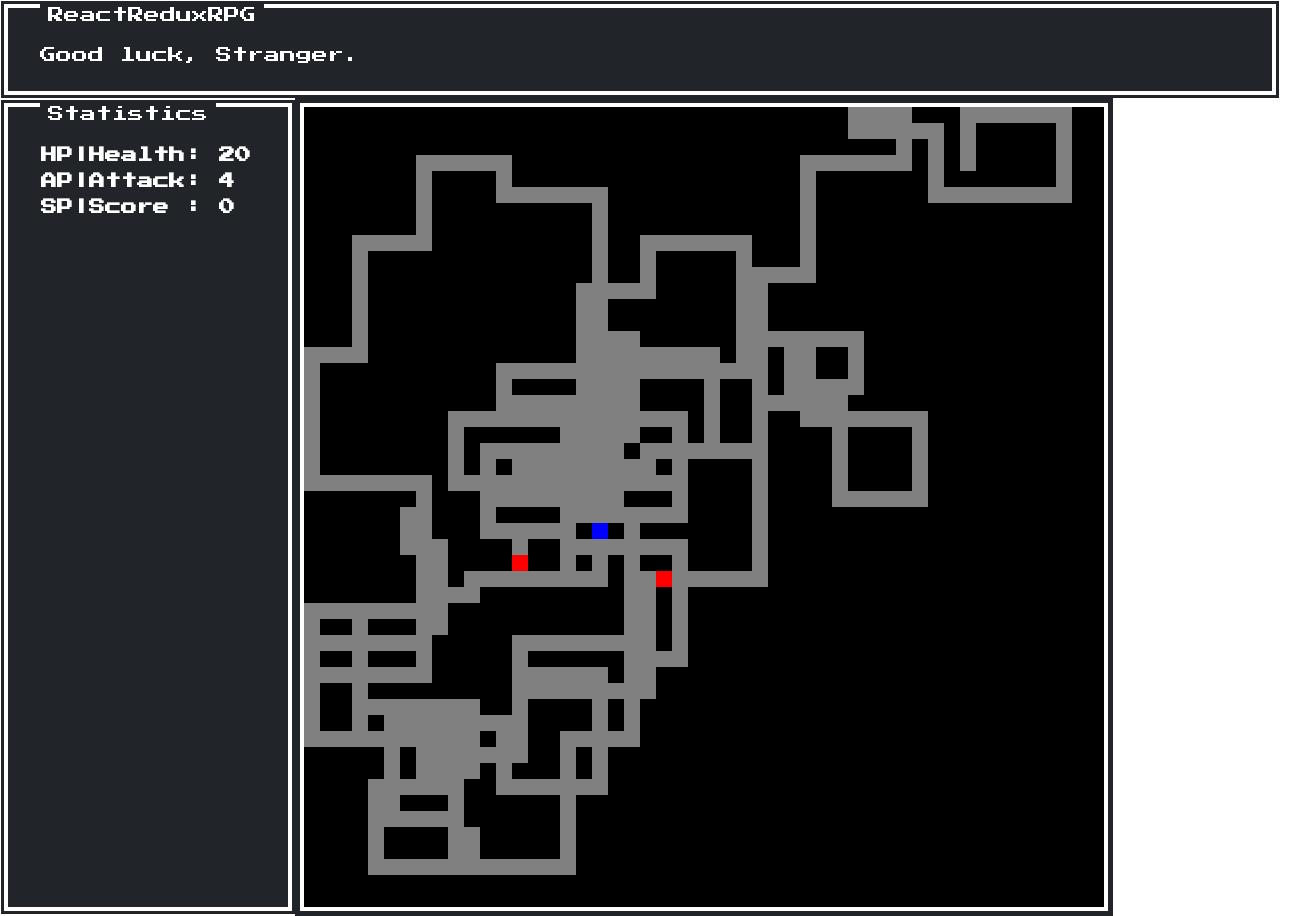
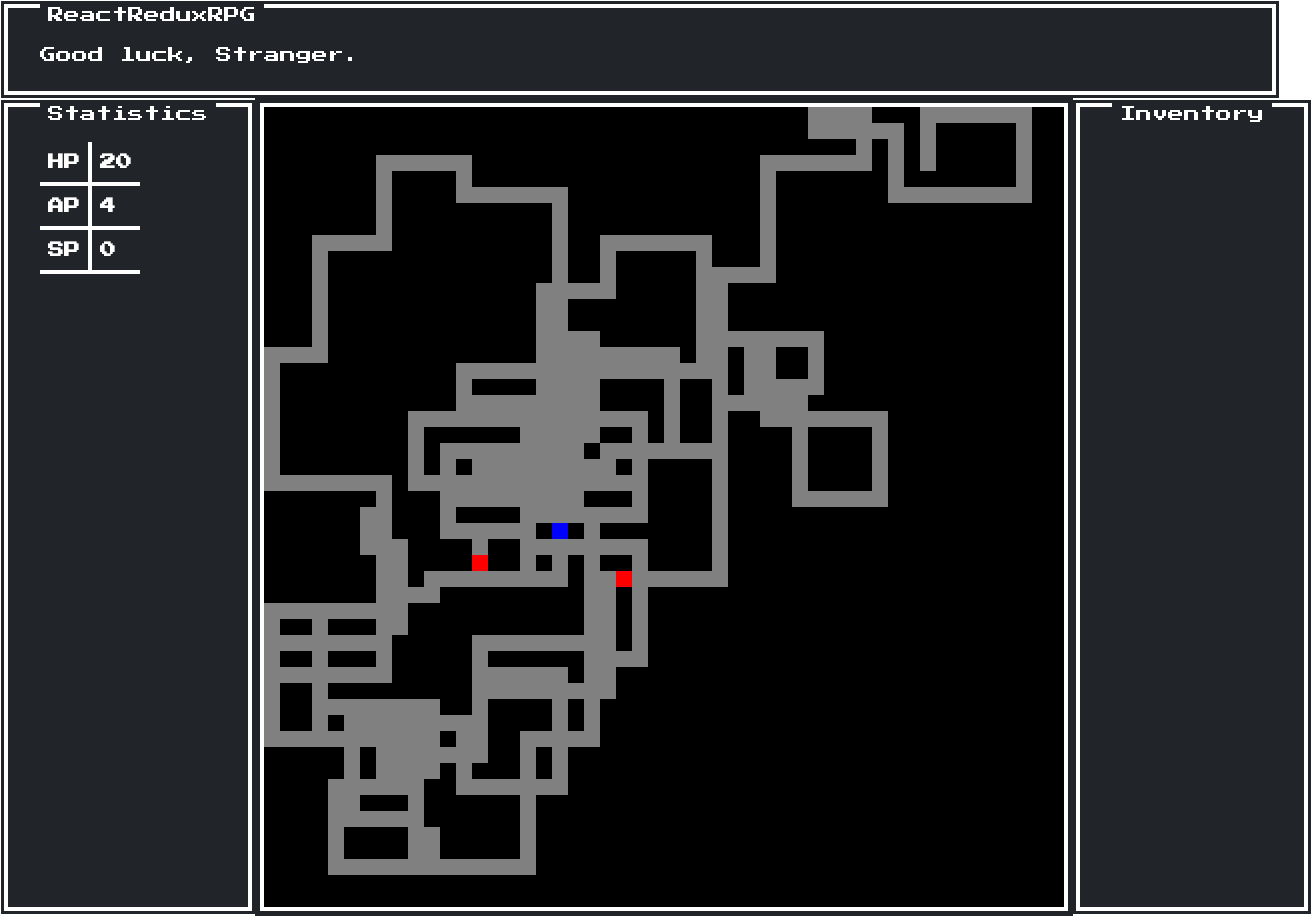
Before and after one commit to jyabka/ProjectM, a React (Create React App) app: page / in a window 1280 px wide. Shown: the whole page, 1311 px wide, since content can reach past the window. Built offline with nearby package versions, Linux system fonts and the light colour scheme.

Commit message:
First rework patch

```diff
--- a/src/App.jsx
+++ b/src/App.jsx
@@ -2,7 +2,7 @@ import React from 'react';
 import { useDispatch, useSelector } from 'react-redux';
 import { useKey } from 'react-use';
 import './App.css';
-import Universe from './universe/universe';
+import UI from './UI/UI';
 import Header from './Header';
 import { DIRECTIONS } from './configs/settings';
 import { ACTIONS } from './store/action-types';
@@ -46,7 +46,7 @@ function App() {
     return (
         <div>
             <Header />
-            <Universe />
+            <UI />
             {status === GAME_STATUS.PLAYER_DIED && <GameOverWindow />}
             {status === GAME_STATUS.PLAYER_FIGHTING && <FightWindow />}
         </div>
--- /dev/null
+++ b/src/UI/UI.css
@@ -0,0 +1,11 @@
+.stats-container {
+    width: 18rem;
+    height: auto;
+}
+.UI-container {
+    display: flex;
+}
+.inventory-container {
+    height: auto;
+    width: 35rem;
+}
--- /dev/null
+++ b/src/UI/UI.js
@@ -0,0 +1,26 @@
+import React from 'react';
+import MapPresenter from '../mapgen/mapPresenter';
+import {useSelector} from "react-redux";
+import {selectPlayer} from "../store/mapSelectors";
+import './UI.css'
+
+function UI() {
+  const player = useSelector(selectPlayer)
+    return (
+        <div className='UI-container'>
+          <div className='stats-container nes-container is-dark with-title'>
+            <p className='title'>Statistics</p>
+            <tbody className='nes-table is-dark'>
+            <tr>  <th>HP </th><th>{player.health}</th>  </tr>
+            <tr>  <th>AP </th><th>{player.dmg}</th> </tr>
+            <tr>  <th>SP </th><th>{player.score}</th> </tr>
+            </tbody>
+          </div>
+            <MapPresenter />
+          <div className='inventory-container nes-container is-dark with-title'>
+            <p className='title'>Inventory</p>
+          </div>
+        </div>
+    );
+}
+export default UI;
--- a/src/mapgen/mapPresenter.js
+++ b/src/mapgen/mapPresenter.js
@@ -1,7 +1,6 @@
 import { ENEMY_TILE, PLAYER_TILE, WALL_TILE } from '../configs/settings';
 import { useSelector } from 'react-redux';
 import './map_design.css';
-import {selectPlayer} from "../store/mapSelectors";
 
 function Cell({ cell, cellColumn }) {
   function getClassName(cell) {
@@ -26,23 +25,8 @@ function Cell({ cell, cellColumn }) {
 
 export default function MapPresenter() {
   const mapField = useSelector(state => state.map.map);
-  const player = useSelector(selectPlayer)
   return (
-    <div className='map_container'>
-      <div className='stats_container nes-container is-dark with-title'>
-        <p className='title'>Statistics</p>
-        <tbody className='stat_list'>
-        <tr>
-          <th>HP|Health </th><th> : {player.health}</th>
-        </tr>
-        <tr>
-          <th>AP|Attack </th><th> : {player.dmg}</th>
-        </tr>
-        <tr>
-          <th>SP|Score </th><th> : {player.score}</th>
-        </tr>
-        </tbody>
-      </div>
+    <div>
       <table className='grid nes-container is-dark'>
         <thead>
         {mapField.map((obj, row) => (
--- a/src/mapgen/map_design.css
+++ b/src/mapgen/map_design.css
@@ -14,18 +14,6 @@ table {
     border-collapse: collapse;
     border-spacing: 0 !important;
 }
-.stats_container {
-    width: 18rem;
-    height: auto;
-}
-.stat_list {
-    padding: 0;
-    margin-right: 1rem;
-}
-.map_container {
-    display: flex;
-}
-
 .wall {
     background: black
 }
--- a/src/universe/universe.js
+++ /dev/null
@@ -1,11 +0,0 @@
-import React from 'react';
-import MapPresenter from '../mapgen/mapPresenter';
-
-function Universe() {
-    return (
-        <div>
-            <MapPresenter />
-        </div>
-    );
-}
-export default Universe;
```
